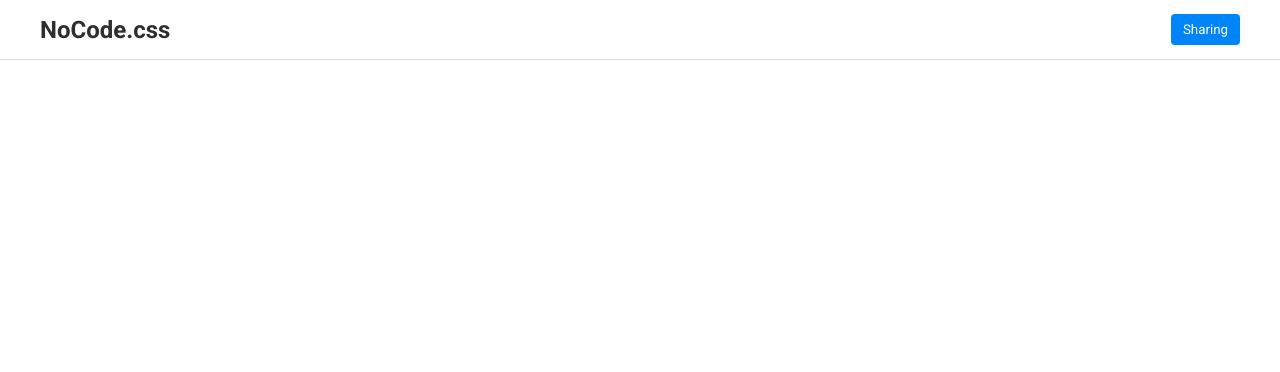
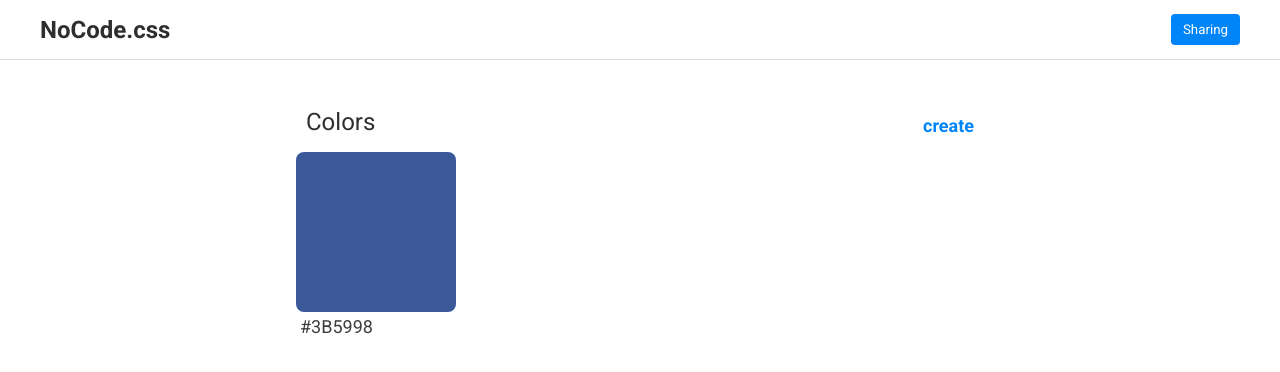
Before and after one commit to YeonsuBaek/NoCode.css, a Vue app in the folder frontend/: page / in a window 1280 px wide. Shown: the top 372 px of the page. Built offline with nearby package versions, Linux system fonts and the light colour scheme.

Commit message:
🚧 Mark up and style VueColors

```diff
--- a/frontend/src/App.vue
+++ b/frontend/src/App.vue
@@ -1,15 +1,18 @@
 <template>
   <div>
     <VueHeader />
+    <VueContent />
   </div>
 </template>
 
 <script>
 import VueHeader from "./components/VueHeader.vue";
+import VueContent from "./components/VueContent.vue";
 
 export default {
   components: {
     VueHeader,
+    VueContent,
   },
 };
 </script>
@@ -42,7 +45,31 @@ li {
   width: 100%;
   padding: 0;
   margin: 0 auto;
-  max-width: 704px;
-  background: pink;
+  max-width: 688px;
+}
+
+.sub-header {
+  display: flex;
+  align-items: flex-end;
+  justify-content: space-between;
+  padding: 0 10px;
+  margin-bottom: 16px;
+  width: 100%;
+}
+
+.sub-title {
+  color: #2d2e2f;
+  font-size: 24px;
+  font-weight: 400;
+}
+
+.creating-button {
+  color: #0085f9;
+  font-size: 18px;
+  font-weight: 700;
+}
+
+.creating-button:is(:hover, :active) {
+  color: #0072d6;
 }
 </style>
--- /dev/null
+++ b/frontend/src/components/VueColors.vue
@@ -0,0 +1,101 @@
+<template>
+  <div class="colors">
+    <header class="sub-header">
+      <h2 class="sub-title">Colors</h2>
+      <button class="creating-button" type="button">create</button>
+    </header>
+
+    <ul class="color-list">
+      <li class="color-item">
+        <button class="color-copy-button" type="button"></button>
+        <pre class="color-name" contenteditable="true" spellcheck="false">
+#3B5998</pre
+        >
+      </li>
+    </ul>
+  </div>
+</template>
+
+<script>
+export default {};
+</script>
+
+<style scoped>
+.colors {
+  margin-top: calc(48px + 60px);
+}
+
+.color-list {
+  display: flex;
+  align-items: start;
+  justify-content: start;
+  flex-wrap: wrap;
+}
+
+.color-item {
+  display: flex;
+  flex-direction: column;
+  align-items: flex-start;
+  justify-content: flex-start;
+  margin: 0 16px 16px 0;
+}
+
+.color-item:nth-child(4n) {
+  margin-right: 0;
+}
+
+.color-copy-button {
+  position: relative;
+  margin-bottom: 4px;
+  width: 160px;
+  height: 160px;
+  background: #3b5998;
+  border-radius: 8px;
+}
+
+.color-copy-button:is(:hover, :active)::before {
+  position: absolute;
+  top: 0;
+  left: 0;
+  display: flex;
+  align-items: center;
+  justify-content: center;
+  width: 100%;
+  height: 100%;
+  background-color: rgba(0, 0, 0, 0.2);
+  border-radius: 8px;
+}
+
+.copy-icon {
+  width: 36px;
+  height: 36px;
+  overflow: hidden;
+}
+
+.copy-icon img {
+  width: 100%;
+  height: 100%;
+  object-fit: cover;
+}
+
+.color-copy-button:hover::before {
+  content: "Copy";
+}
+
+.color-copy-button:active::before {
+  content: "Copied!";
+}
+
+.color-copy-button:is(:hover, :active)::before {
+  color: #fff;
+  font-size: 18px;
+  font-weight: 700;
+}
+
+.color-name {
+  margin-left: 4px;
+  font-size: 18px;
+  font-weight: 400;
+  outline: none;
+}
+</style>
--- /dev/null
+++ b/frontend/src/components/VueContent.vue
@@ -0,0 +1,13 @@
+<template>
+  <div class="container">
+    <VueColors />
+  </div>
+</template>
+
+<script>
+import VueColors from "./VueColors.vue";
+
+export default { components: { VueColors } };
+</script>
+
+<style></style>
```
